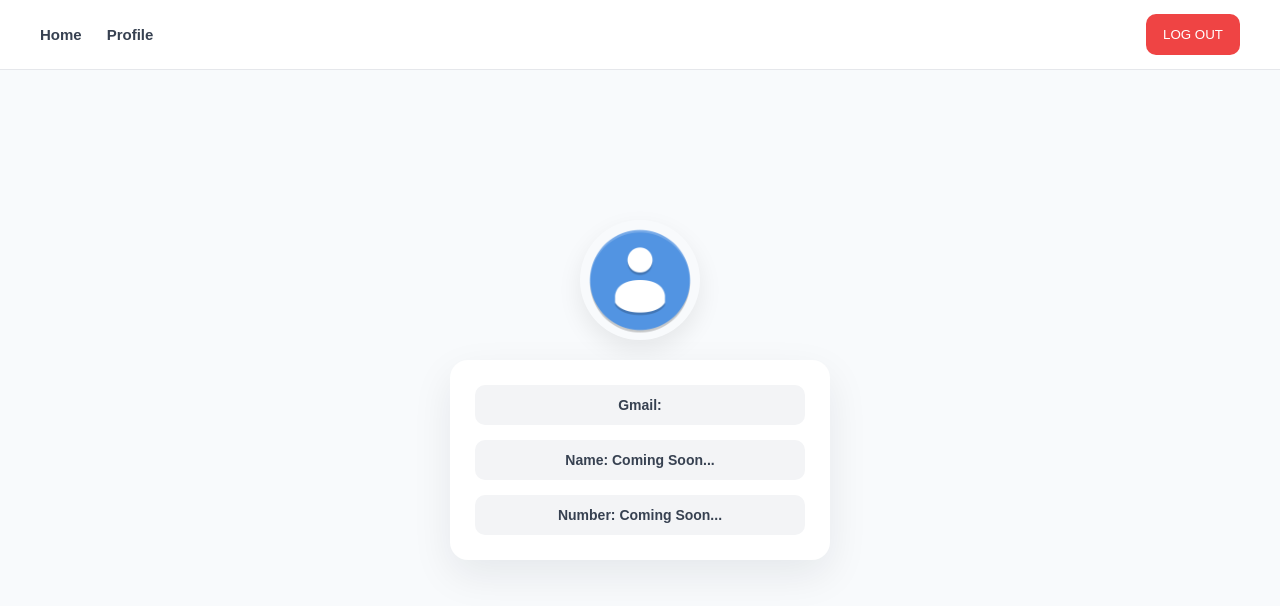
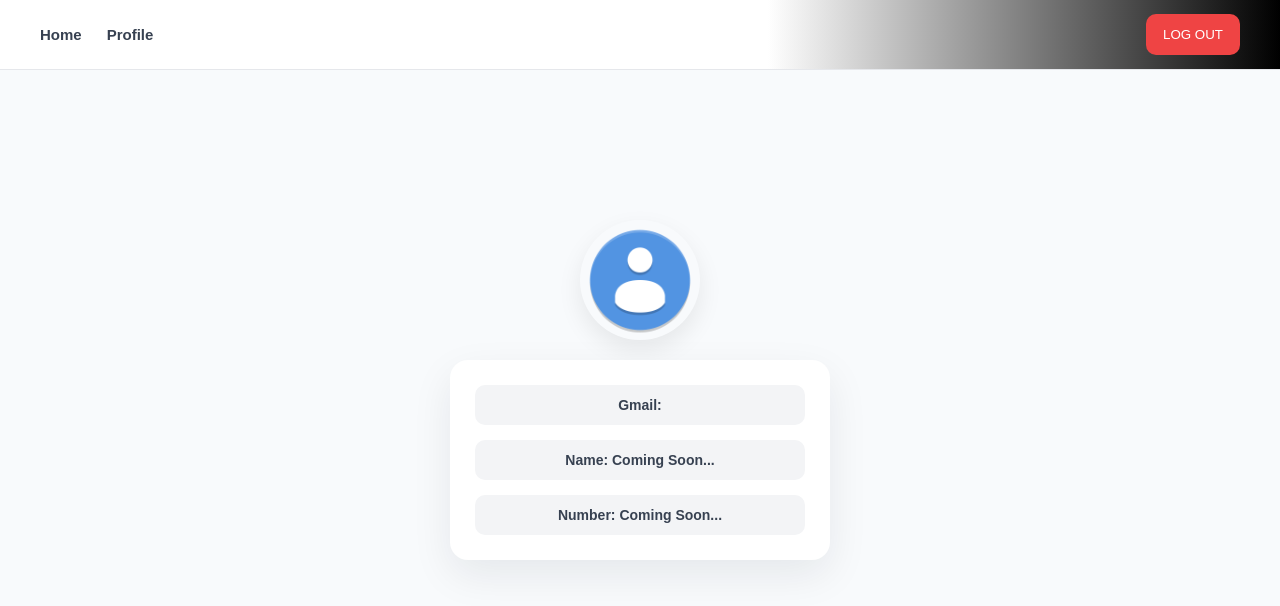
Before and after one commit to RenZO1stt/goldenroad, a Vue app: page /profile in a window 1280 px wide. Shown: the top 606 px of the page. Built offline with nearby package versions, Linux system fonts and the light colour scheme.

Commit message:
css header

```diff
--- a/src/views/LandingPage.vue
+++ b/src/views/LandingPage.vue
@@ -3,7 +3,7 @@
   width: 100%;
   height: 70px;
 
-  background: white;
+  background: linear-gradient(to left, black, white 40%);
   border-bottom: 1px solid #e5e7eb;
 
   display: flex;
--- a/src/views/Profile.vue
+++ b/src/views/Profile.vue
@@ -15,7 +15,7 @@ body {
   width: 100%;
   height: 70px;
 
-  background: white;
+  background: linear-gradient(to left, black, white 40%);
   border-bottom: 1px solid #e5e7eb;
 
   display: flex;
--- a/src/views/Workoutfill.vue
+++ b/src/views/Workoutfill.vue
@@ -14,7 +14,7 @@ body {
   width: 100%;
   height: 70px;
 
-  background: white;
+  background: linear-gradient(to left, black, white 40%);
   border-bottom: 1px solid #e5e7eb;
 
   display: flex;
@@ -185,9 +185,8 @@ body {
 }
 
 /* ROWS */
-.componentbaropen {
-  display: grid;
-  grid-template-columns: repeat(4, 1fr);
+.componentbaropen1 {
+  display: flex;
 
   align-items: center;
 
@@ -201,7 +200,7 @@ body {
   background: white;
 }
 
-.componentbaropen:hover {
+.componentbaropen1:hover {
   background: #eff6ff;
 }
 </style>
```
